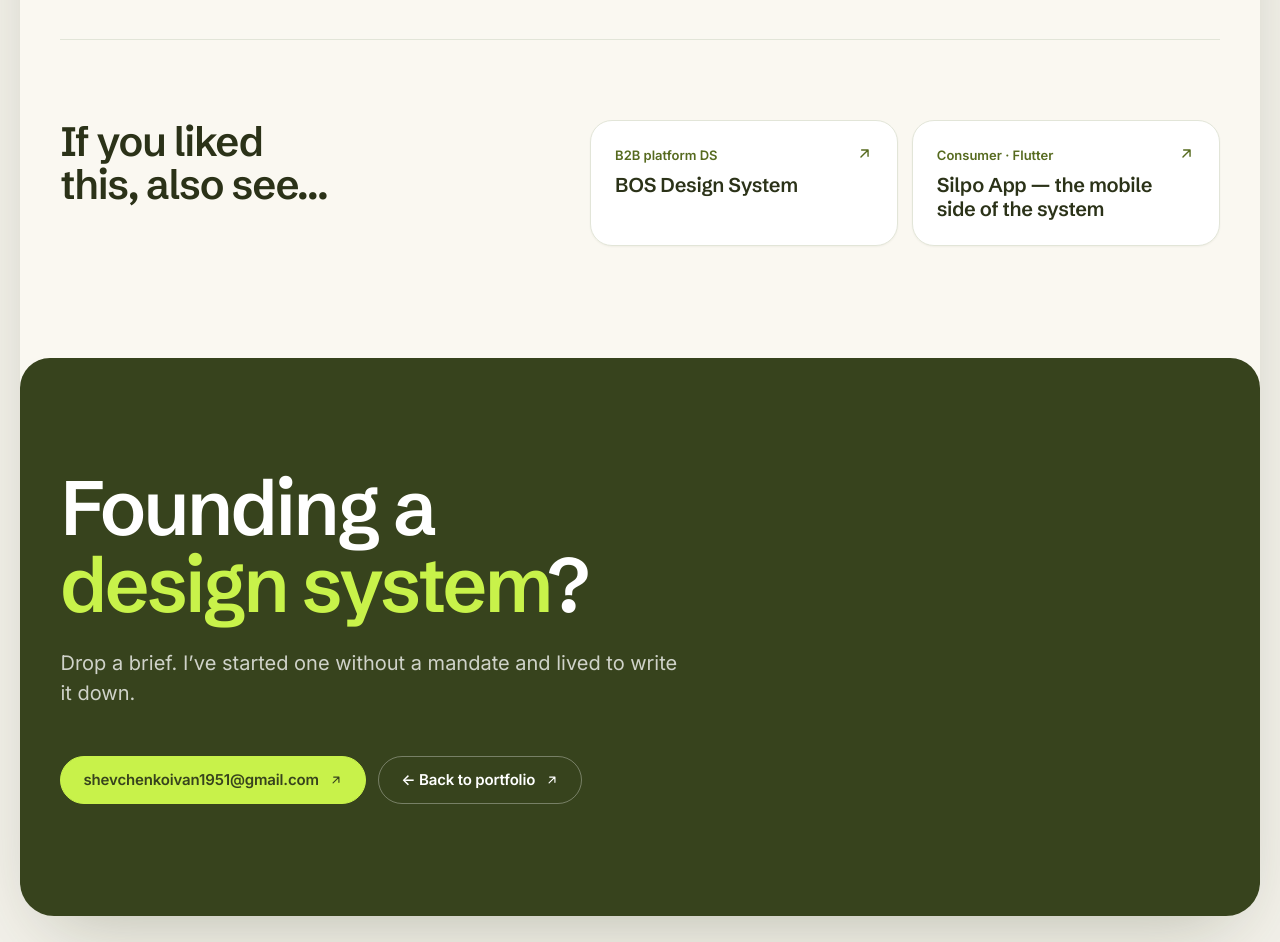
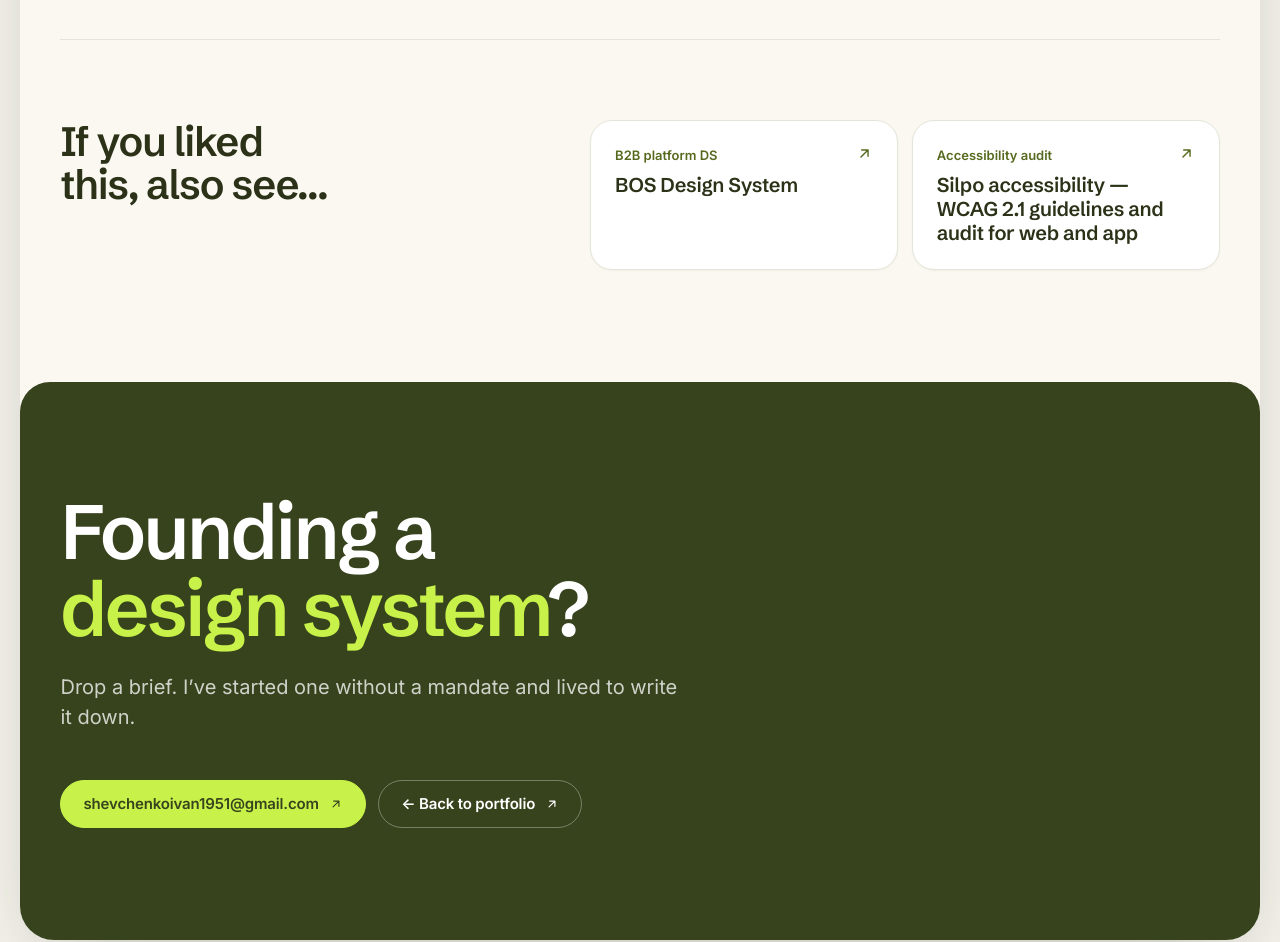
Before and after one commit to shevchenko-ivan/hire, a plain HTML site: page cases/silpo-design-system/index.html in a window 1280 px wide. Shown: the part 8260-9202 px from the top of the page. Drawn offline with Linux system fonts and the light colour scheme.

Commit message:
Related cards without Silpo App
Co-Authored-By: Claude Opus 5.5 <noreply@anthropic.com>

```diff
--- a/cases/silpo-design-system/index.html
+++ b/cases/silpo-design-system/index.html
@@ -198,9 +198,9 @@
             <div class="related__kicker" data-i18n="t.c26dc6cd">B2B platform DS</div>
             <div class="related__title">BOS Design System</div>
           </a>
-          <a class="related__card" href="../silpo-app/">
-            <div class="related__kicker">Consumer · Flutter</div>
-            <div class="related__title" data-i18n="t.71750523">Silpo App — the mobile side of the system</div>
+          <a class="related__card" href="../silpo-accessibility/">
+            <div class="related__kicker" data-i18n="case.a11y.kicker">Accessibility audit</div>
+            <div class="related__title" data-i18n="case.a11y.cardTitle">Silpo accessibility — WCAG 2.1 guidelines and audit for web and app</div>
           </a>
         </div>
       </section>
```
Also changed, not shown: cases/diez/index.html (+3 -3 lines), cases/silpo-product-page/index.html (+3 -3 lines).
